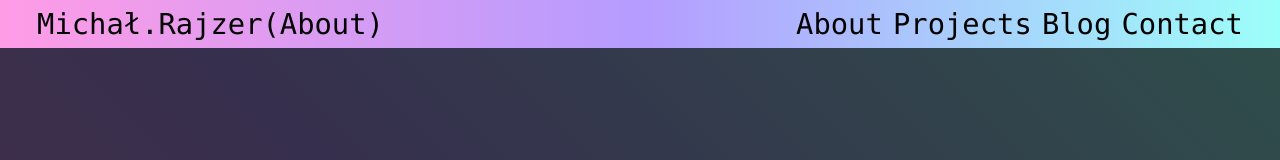
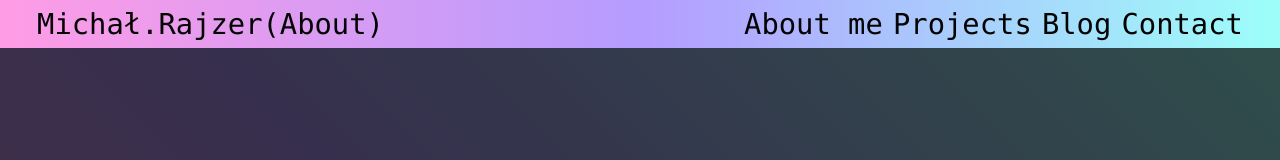
Before and after one commit to lrajzer/Personal-Site-Next, a Next.js app in the folder personal-site/: page / in a window 1280 px wide. Shown: the top 160 px of the page. Built offline with nearby package versions, Linux system fonts and the light colour scheme; what react-google-recaptcha-v3 would draw is missing.

Commit message:
Fixed typo

```diff
--- a/personal-site/components/Navbar.js
+++ b/personal-site/components/Navbar.js
@@ -19,7 +19,7 @@ export default function Navbar(props) {
           <a className={styles.navLink}>Michał.Rajzer({inBrackets})</a>
         </Link>
         <Link href={props.pl ? "/pl" : "/"}>
-          <a className={styles.navLink}>{props.pl ? "O mnie" : "About"}</a>
+          <a className={styles.navLink}>{props.pl ? "O mnie" : "About me"}</a>
         </Link>
         <Link href={props.pl ? "/pl/projekty" : "/projects"}>
           <a className={styles.navLink}>{props.pl ? "Projekty" : "Projects"}</a>
```
